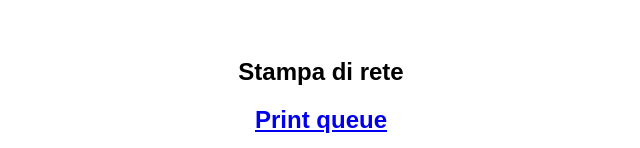
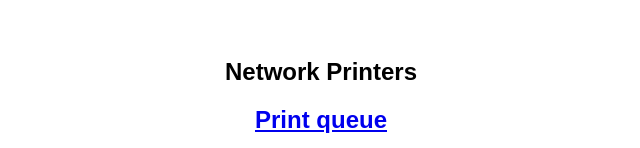
Before and after one commit to pirafrank/raspberrypi-web-panel, a plain HTML site: page index.html in a window 1280 px wide. Shown: the part 156-304 px from the top of the page, without its empty margins (319-959 px from the left). Drawn offline with Linux system fonts and the light colour scheme.

Commit message:
translated a line from Italian

```diff
--- a/index.html
+++ b/index.html
@@ -42,7 +42,7 @@
      <p><h2><a href="cgi-bin/info.cgi">RPi Info</a></h2></p>
      <p><h2><a href="http://192.168.0.114:9091">Transmission WebUI</a></h2></p>
      <br>
-     <h2>Stampa di rete</h2>
+     <h2>Network Printers</h2>
      <h2><a href="http://192.168.0.114:631/jobs/">Print queue</a></h2>
      <h2><a href="http://192.168.0.114:631/">CUPS Home Page</a></h2>
      <h2><a href="https://192.168.0.114:631/admin/">CUPS Control Panel</a></h2>
```
